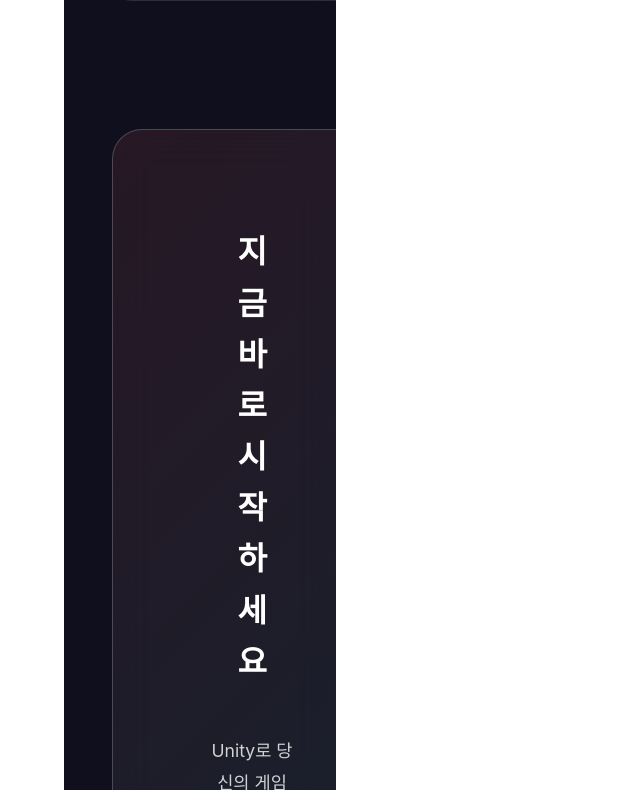
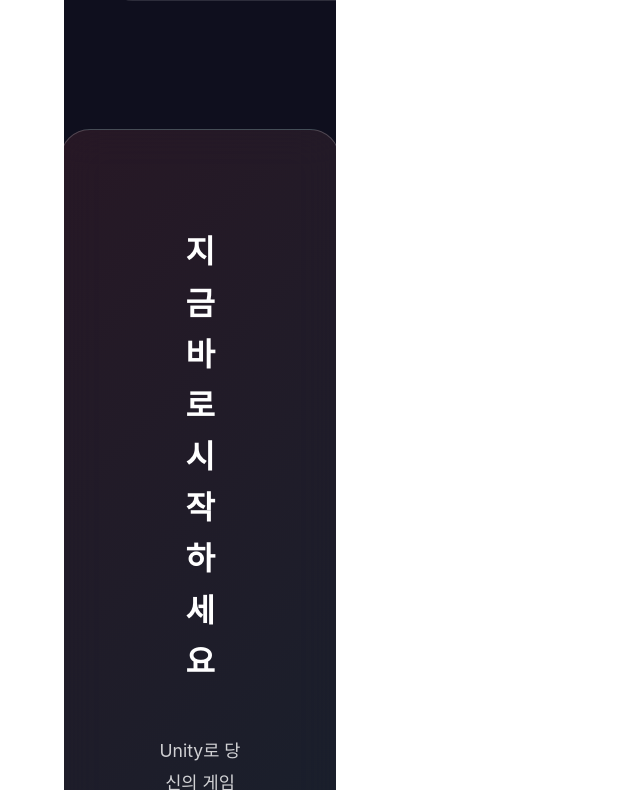
Before and after one commit to jjc6252498/unity-dev-site, a Vue app: page /learn in a window 1280 px wide. Shown: the part 4070-4860 px from the top of the page, without its empty margins (0-640 px from the left). Built offline with nearby package versions, Linux system fonts and the light colour scheme.

Commit message:
Fix: CTA 카드 가운데 정렬 - max-width 800px, margin auto 추가

```diff
--- a/src/views/LearnView.vue
+++ b/src/views/LearnView.vue
@@ -539,6 +539,9 @@ const steps = [
   overflow: visible;
   position: relative;
   z-index: 100;
+  display: flex;
+  justify-content: center;
+  align-items: center;
 }
 
 .cta-card {
@@ -554,9 +557,11 @@ const steps = [
   min-height: 300px;
   display: block;
   width: 100%;
+  max-width: 800px;
   min-width: 280px;
   box-sizing: border-box;
   z-index: 100;
+  margin: 0 auto;
 }
 
 .cta-card::before {
```
